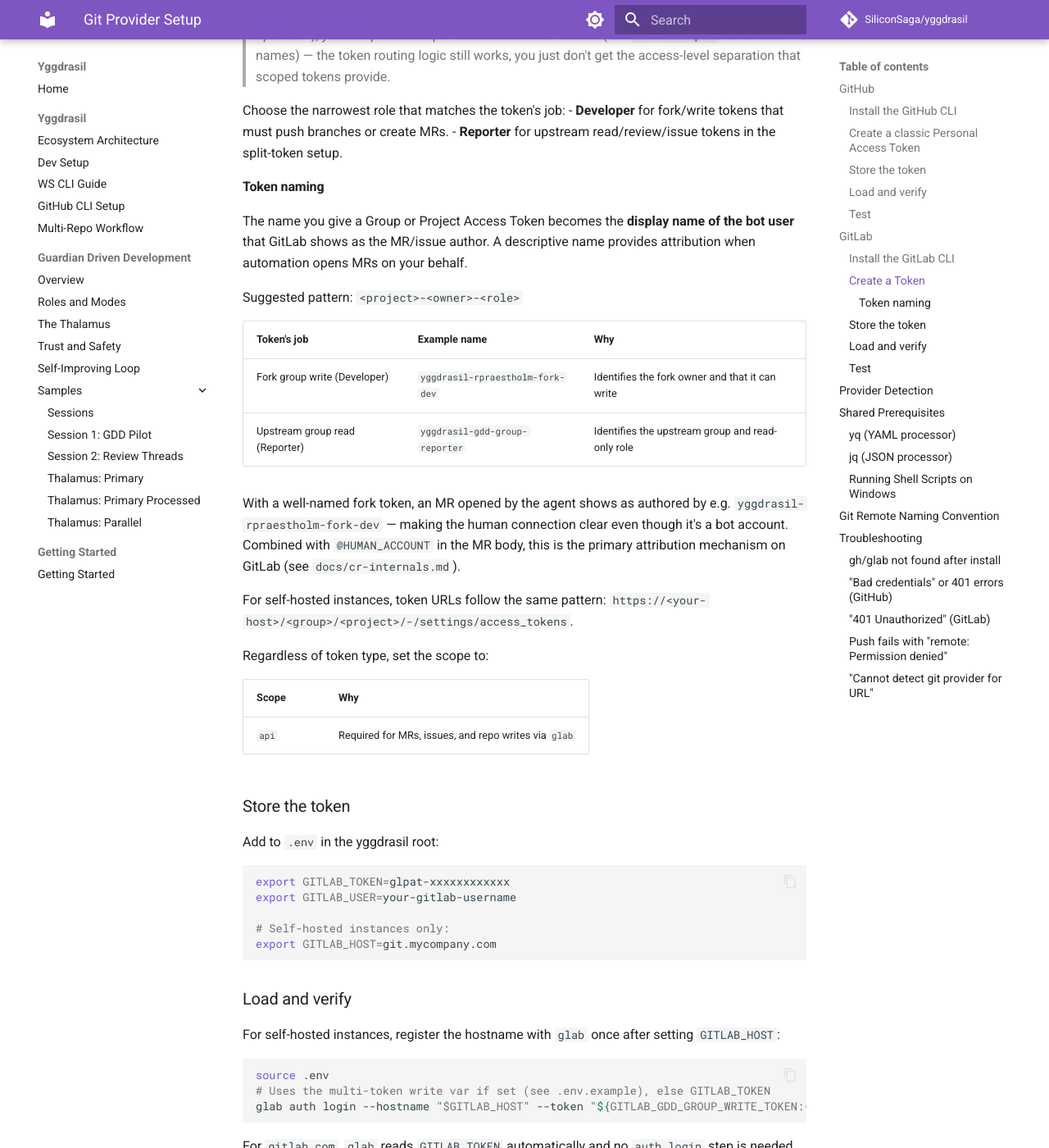
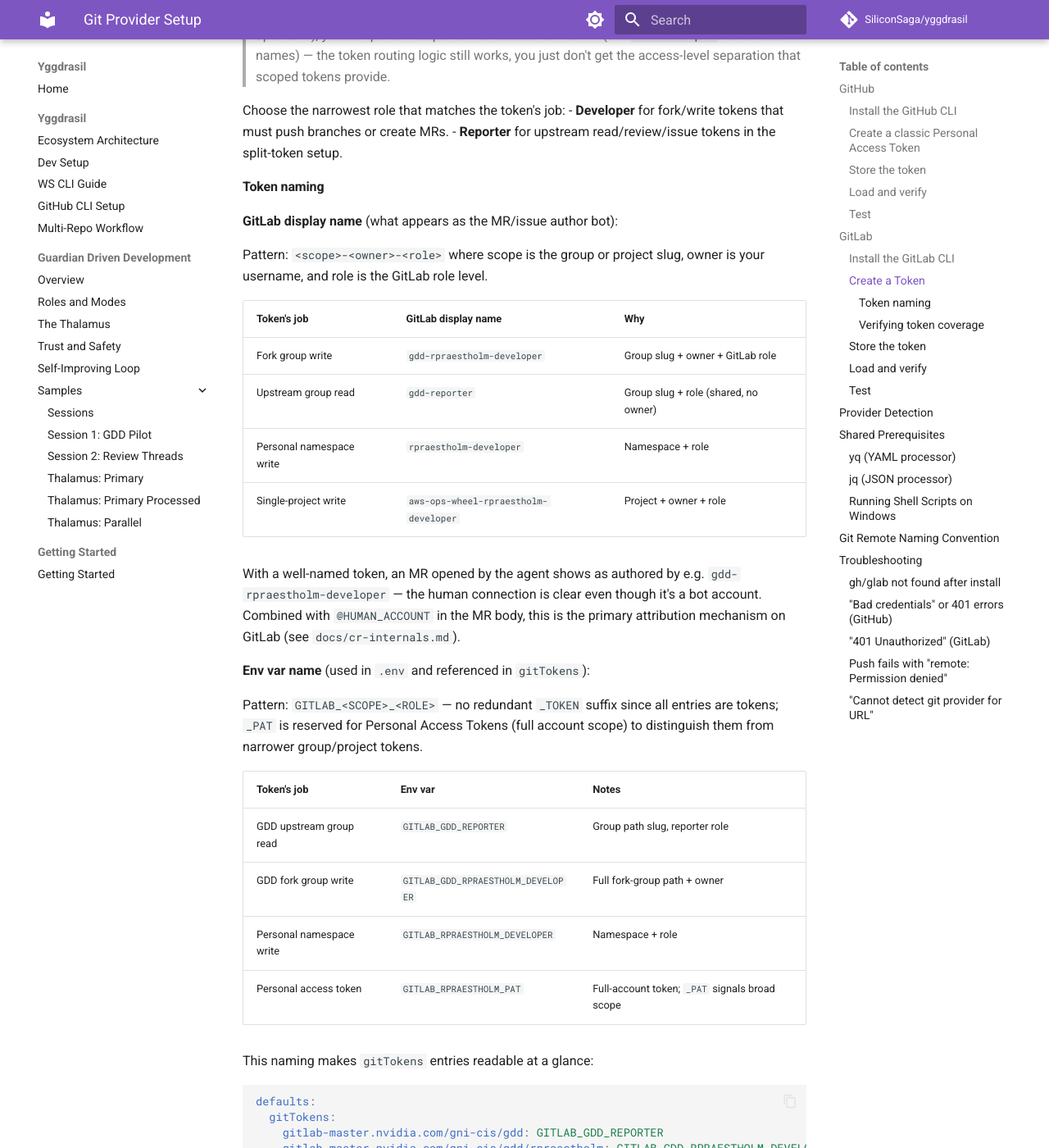
Before and after one commit to SiliconSaga/yggdrasil, an MkDocs documentation site: the page built from docs/git-provider-setup.md, in a window 1280 px wide and 1400 px high, scrolled down 2582 px. Shown: the whole window at 82% size. Built offline with MkDocs 1.6.1 and Material for MkDocs 9.7.7, drawn with Linux system fonts in a browser that asks for light colours; comment, search, counter and statistics services are not loaded; some of the changed text lies outside the part shown.

Commit message:
docs: token naming convention, diagnose guidance in AGENTS.md and skills
docs/git-provider-setup.md
- Add explicit naming conventions for both GitLab display names
  (<scope>-<owner>-<role>) and env var names (GITLAB_<SCOPE>_<ROLE>,
  with _PAT reserved for full personal access tokens).
- Add "Verifying token coverage" subsection pointing at ws diagnose
  and ws gitlab-auth --status.

AGENTS.md
- Replace the 20-row ws command table with a ws help pointer; call out
  ws gitlab-auth --status and ws diagnose explicitly as the auth entry points.
- Trim Git Workflow from a 40-line bash block to five lines: the three key
  rules plus a pointer to the topic-branch-workflow skill. Use "read" not
  "load" since GDD skills are plain markdown files, not plugins.

.agent/skills/gdd-orientation/SKILL.md
- Step 6b: if the session involves push/cr work, run ws diagnose on the
  target component during orientation rather than discovering a missing token
  mid-workflow.

.agent/skills/topic-branch-workflow/SKILL.md
- Add ws diagnose to the command table.
- Add step 3b: run ws diagnose before first push to a component; include
  remediation steps if a token shows as NOT SET.

Co-Authored-By: Claude Opus 4.6 <noreply@anthropic.com>

````diff
--- a/docs/git-provider-setup.md
+++ b/docs/git-provider-setup.md
@@ -118,23 +118,47 @@ Choose the narrowest role that matches the token's job:
 
 #### Token naming
 
-The name you give a Group or Project Access Token becomes the **display name of
-the bot user** that GitLab shows as the MR/issue author. A descriptive name
-provides attribution when automation opens MRs on your behalf.
+**GitLab display name** (what appears as the MR/issue author bot):
 
-Suggested pattern: `<project>-<owner>-<role>`
+Pattern: `<scope>-<owner>-<role>` where scope is the group or project slug,
+owner is your username, and role is the GitLab role level.
 
-| Token's job | Example name | Why |
+| Token's job | GitLab display name | Why |
 |---|---|---|
-| Fork group write (Developer) | `yggdrasil-rpraestholm-fork-dev` | Identifies the fork owner and that it can write |
-| Upstream group read (Reporter) | `yggdrasil-gdd-group-reporter` | Identifies the upstream group and read-only role |
+| Fork group write | `gdd-rpraestholm-developer` | Group slug + owner + GitLab role |
+| Upstream group read | `gdd-reporter` | Group slug + role (shared, no owner) |
+| Personal namespace write | `rpraestholm-developer` | Namespace + role |
+| Single-project write | `aws-ops-wheel-rpraestholm-developer` | Project + owner + role |
 
-With a well-named fork token, an MR opened by the agent shows as authored by
-e.g. `yggdrasil-rpraestholm-fork-dev` — making the human connection clear even
-though it's a bot account. Combined with `@HUMAN_ACCOUNT` in the MR body, this
-is the primary attribution mechanism on GitLab (see `docs/cr-internals.md`).
+With a well-named token, an MR opened by the agent shows as authored by
+e.g. `gdd-rpraestholm-developer` — the human connection is clear even though
+it's a bot account. Combined with `@HUMAN_ACCOUNT` in the MR body, this is
+the primary attribution mechanism on GitLab (see `docs/cr-internals.md`).
 
-For self-hosted instances, token URLs follow the same pattern:
+**Env var name** (used in `.env` and referenced in `gitTokens`):
+
+Pattern: `GITLAB_<SCOPE>_<ROLE>` — no redundant `_TOKEN` suffix since all
+entries are tokens; `_PAT` is reserved for Personal Access Tokens (full account
+scope) to distinguish them from narrower group/project tokens.
+
+| Token's job | Env var | Notes |
+|---|---|---|
+| GDD upstream group read | `GITLAB_GDD_REPORTER` | Group path slug, reporter role |
+| GDD fork group write | `GITLAB_GDD_RPRAESTHOLM_DEVELOPER` | Full fork-group path + owner |
+| Personal namespace write | `GITLAB_RPRAESTHOLM_DEVELOPER` | Namespace + role |
+| Personal access token | `GITLAB_RPRAESTHOLM_PAT` | Full-account token; `_PAT` signals broad scope |
+
+This naming makes `gitTokens` entries readable at a glance:
+
+```yaml
+defaults:
+  gitTokens:
+    gitlab-master.nvidia.com/gni-cis/gdd: GITLAB_GDD_REPORTER
+    gitlab-master.nvidia.com/gni-cis/gdd/rpraestholm: GITLAB_GDD_RPRAESTHOLM_DEVELOPER
+    gitlab-master.nvidia.com/rpraestholm: GITLAB_RPRAESTHOLM_PAT
+```
+
+For self-hosted instances, token URLs follow the pattern:
 `https://<your-host>/<group>/<project>/-/settings/access_tokens`.
 
 Regardless of token type, set the scope to:
@@ -142,6 +166,19 @@ Regardless of token type, set the scope to:
 | Scope | Why |
 |-------|-----|
 | `api` | Required for MRs, issues, and repo writes via `glab` |
+
+#### Verifying token coverage
+
+Before pushing or opening a CR, run:
+
+```bash
+ws gitlab-auth --status   # shows all configured token slots and set/unset status
+ws diagnose <comp>        # shows which token covers each remote for a specific component
+```
+
+`ws diagnose` is the fastest way to confirm auth is wired up correctly for a
+new component — it shows the ecosystem entry, clone status, remotes, provider
+detection, and whether the covering token env var is set or missing.
 
 ### Store the token
 
````
Also changed, not shown: .agent/skills/gdd-orientation/SKILL.md (+7 -0 lines), .agent/skills/topic-branch-workflow/SKILL.md (+8 -0 lines), AGENTS.md (+14 -58 lines).
